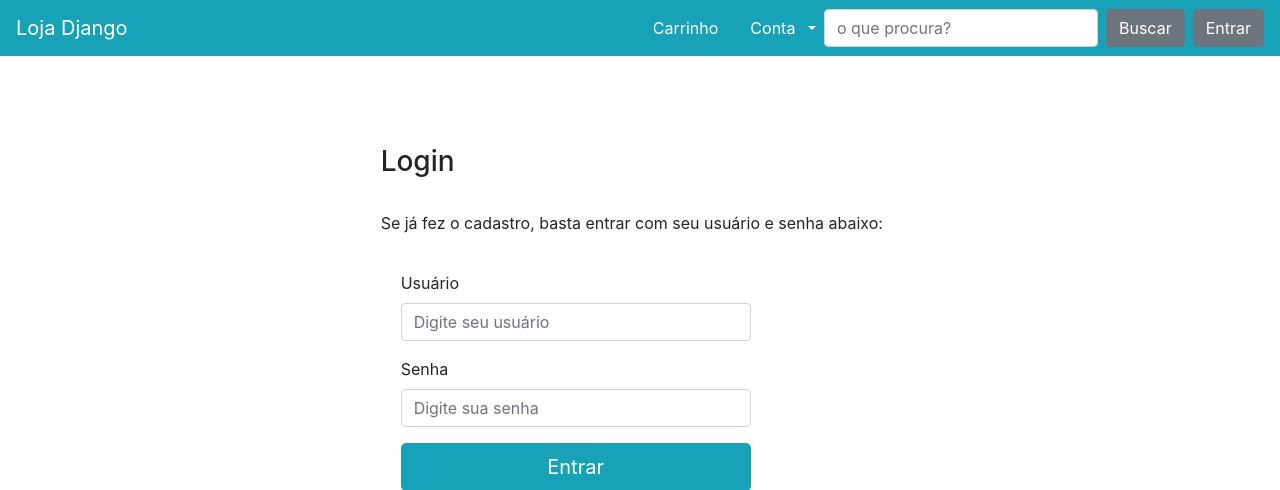
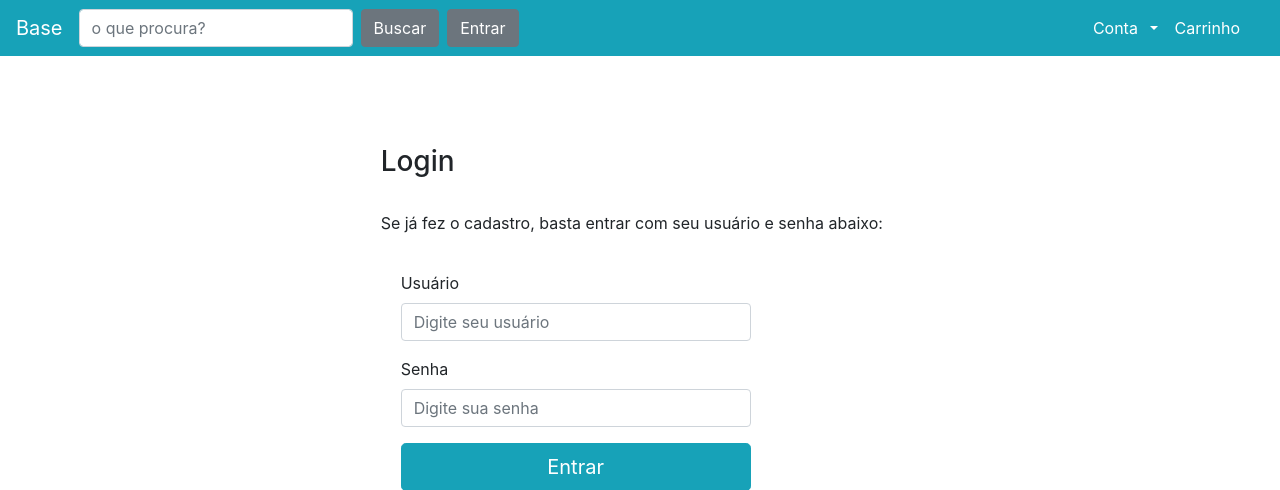
Before and after one commit to krawler/loja_django, a Django app: page /perfil/login/ in a window 1280 px wide. Shown: the top 490 px of the page. Run offline with Django 4.2, Linux system fonts and the light colour scheme; some libraries are stand-ins or nearby versions.

Commit message:
muitas alterações

```diff
--- a/templates/parciais/_nav.html
+++ b/templates/parciais/_nav.html
@@ -1,29 +1,25 @@
 {% load omfilters %}
 
 <nav class="navbar navbar-dark bg-primary navbar-expand-lg">
-    <a class="navbar-brand" href="/">Loja Django</a>
+    <a class="navbar-brand" href="/">Base</a>
     <button class="navbar-toggler" type="button" data-toggle="collapse" data-target="#navbarSupportedContent"
         aria-controls="navbarSupportedContent" aria-expanded="false" aria-label="Toggle navigation">
         <span class="navbar-toggler-icon"></span>
     </button>
 
     <div class="collapse navbar-collapse" id="navbarSupportedContent">
+
+        <form class="form-inline my-2 my-lg-0" action="{% url 'produto:busca' %}">
+            <input class="form-control mr-sm-2 " type="search" id="termo" placeholder="o que procura?" aria-label="Search" name="termo">
+            <button class="btn btn-secondary my-2 my-sm-0" type="submit">Buscar</button>
+        </form>
+        {% if not request.user.is_authenticated %}
+        <a href="{% url 'perfil:login' %}" class="btn btn-secondary my-2 my-sm-0 ml-2">
+            Entrar
+        </a>
+        {% endif %}
+
         <ul class="navbar-nav ml-auto">
-            <li class="nav-item">
-                <a class="nav-link nav-cart-link active" href="{% url 'produto:carrinho' %}">
-                    <span class="nav-cart-text mr-1">
-                        Carrinho
-                    </span>
-                    <span class="nav-cart-count mr-1">
-                        {% if request.session.carrinho %}
-                            <strong>{{request.session.carrinho|cart_total_qtd}}x</strong>
-                        {% endif %}
-                    </span>
-                    <span class="nav-cart-icon mr-2">
-                        <i class="fas fa-shopping-cart"></i>
-                    </span>
-                </a>
-            </li>
             <li class="nav-item dropdown">
                 <a class="nav-link dropdown-toggle active" href="#" id="navbarDropdown" role="button"
                     data-toggle="dropdown" aria-haspopup="true" aria-expanded="false">
@@ -33,7 +29,7 @@
                         Conta
                     {% endif %}
                     <span class="ml-1">
-                        <i class="far fa-user" style="color: #fafafa"></i>
+                        <i class="fas fa-user" style="color: #fafafa"></i>
                     </span>
                 </a>
                 <div class="dropdown-menu" aria-labelledby="navbarDropdown">
@@ -57,7 +53,21 @@
                         <a class="dropdown-item" href="{% url 'perfil:logout' %}">Sair</a>
                     {% endif %}
                 </div>
-
+            </li>
+            <li class="nav-item">
+                <a class="nav-link nav-cart-link active" href="{% url 'produto:carrinho' %}">
+                    <span class="nav-cart-text mr-1">
+                        Carrinho
+                    </span>
+                    <span class="nav-cart-count mr-1">
+                        {% if request.session.carrinho %}
+                            <strong>{{request.session.carrinho|cart_total_qtd}}x</strong>
+                        {% endif %}
+                    </span>
+                    <span class="nav-cart-icon mr-2">
+                        <i class="fas fa-shopping-cart"></i>
+                    </span>
+                </a>
             </li>
             {% if request.user.is_authenticated and request.user.is_staff %}
             <li class="nav-item dropdown">
@@ -117,12 +127,5 @@
             {% endif %}
         </ul>
 
-        <form class="form-inline my-2 my-lg-0" action="{% url 'produto:busca' %}">
-            <input class="form-control mr-sm-2" type="search" placeholder="o que procura?" aria-label="Search" name="termo">
-            <button class="btn btn-secondary my-2 my-sm-0" type="submit">Buscar</button>
-        </form>
-        <a href="{% url 'perfil:login' %}" class="btn btn-secondary my-2 my-sm-0 ml-2">
-            Entrar
-        </a>
     </div>
 </nav>
```
